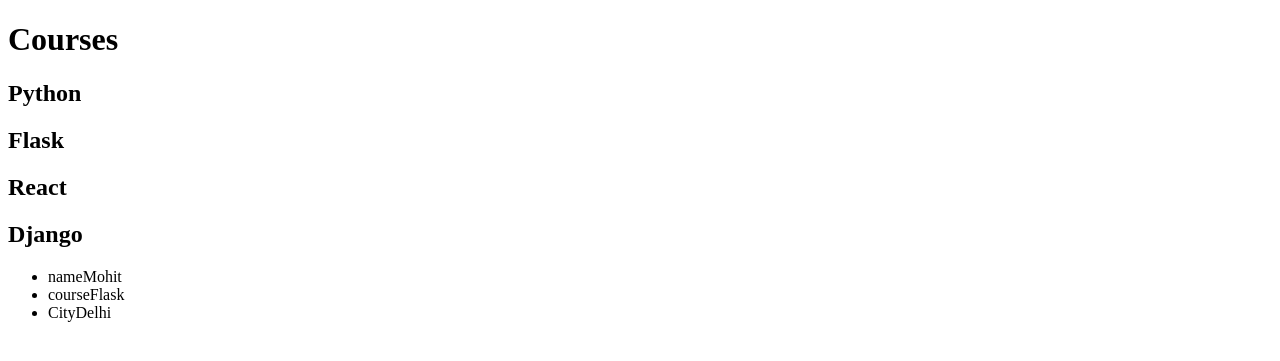
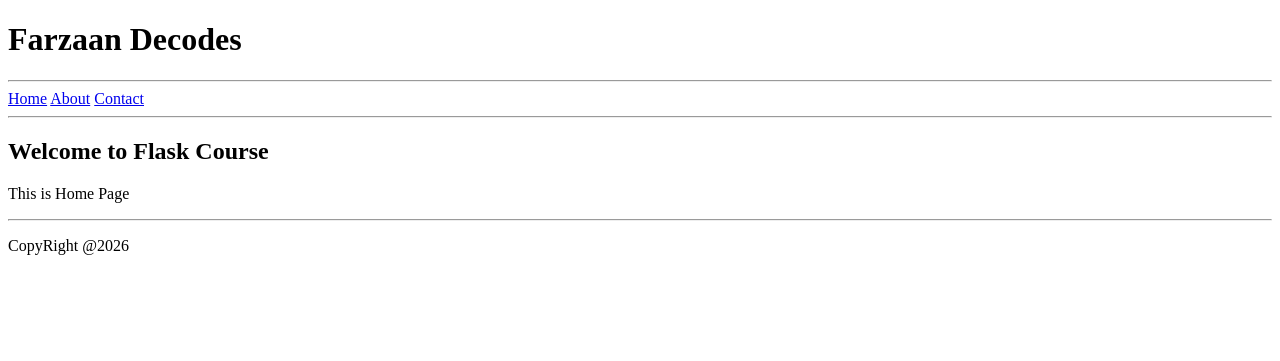
Before and after one commit to farzaan-maqbool/Flask, a Flask app: page / in a window 1280 px wide. Shown: the top 361 px of the page. Run offline with Flask 3, Linux system fonts and the light colour scheme.

Commit message:
Added Template Inheritance

```diff
--- a/app.py
+++ b/app.py
@@ -7,20 +7,15 @@ app = Flask(__name__)
 
 @app.route("/")
 def home():
+    return render_template("index.html")
 
-    courses = [
-        "Python",
-        "Flask",
-        "React",
-        "Django"
-    ]
-    student = {
-        "name":"Mohit",
-        "course":"Flask",
-        "City" : "Delhi"
-    }
-    return render_template("index.html",courses=courses,student=student)
+@app.route("/about")
+def about():
+    return render_template("about.html")
 
+@app.route("/contact")
+def contact():
+    return render_template("contact.html")
 
 
 if __name__ == "__main__":
--- /dev/null
+++ b/templates/about.html
@@ -0,0 +1,5 @@
+{% extends "base.html" %}
+{% block content %}
+<h2>Welcome to Flask Course</h2>
+<p>This is About Page</p>
+{% endblock%}
--- /dev/null
+++ b/templates/base.html
@@ -0,0 +1,29 @@
+<!DOCTYPE html>
+<html lang="en">
+
+<head>
+    <title>Flask Course</title>
+</head>
+
+<body>
+    <header>
+        <h1>Farzaan Decodes</h1>
+        <hr>
+        <nav>
+            <a href="/">Home</a>
+            <a href="/about">About</a>
+            <a href="/contact">Contact</a>
+        </nav>
+        <hr>
+    </header>
+
+    {% block content%}
+
+    {% endblock %}
+    <hr>
+    <footer>
+        <p>CopyRight @2026</p>
+    </footer>
+</body>
+
+</html>
--- /dev/null
+++ b/templates/contact.html
@@ -0,0 +1,5 @@
+{% extends "base.html" %}
+{% block content %}
+<h2>Welcome to Flask Course</h2>
+<p>This is Contact Page</p>
+{% endblock %}
--- a/templates/index.html
+++ b/templates/index.html
@@ -1,30 +1,5 @@
-<!DOCTYPE html>
-<html lang="en">
-<head>
-    <meta charset="UTF-8">
-    <meta name="viewport" content="width=device-width, initial-scale=1.0">
-    <title>Document</title>
-</head>
-<body>
-    <h1>Courses</h1>
-
-    {% for course in courses %}
-
-    <h2>{{course}}</h2>
-    {% endfor %}
-
-
-
-
-    <ul>
-        {% for key,value in student.items() %}
-        <li>{{key}}{{value}}</li>
-        {% endfor %}
-
-    </ul>
-
-
-
-
-</body>
-</html>
+{% extends "base.html" %}
+{% block content %}
+<h2>Welcome to Flask Course</h2>
+<p>This is Home Page</p>
+{% endblock%}
```
